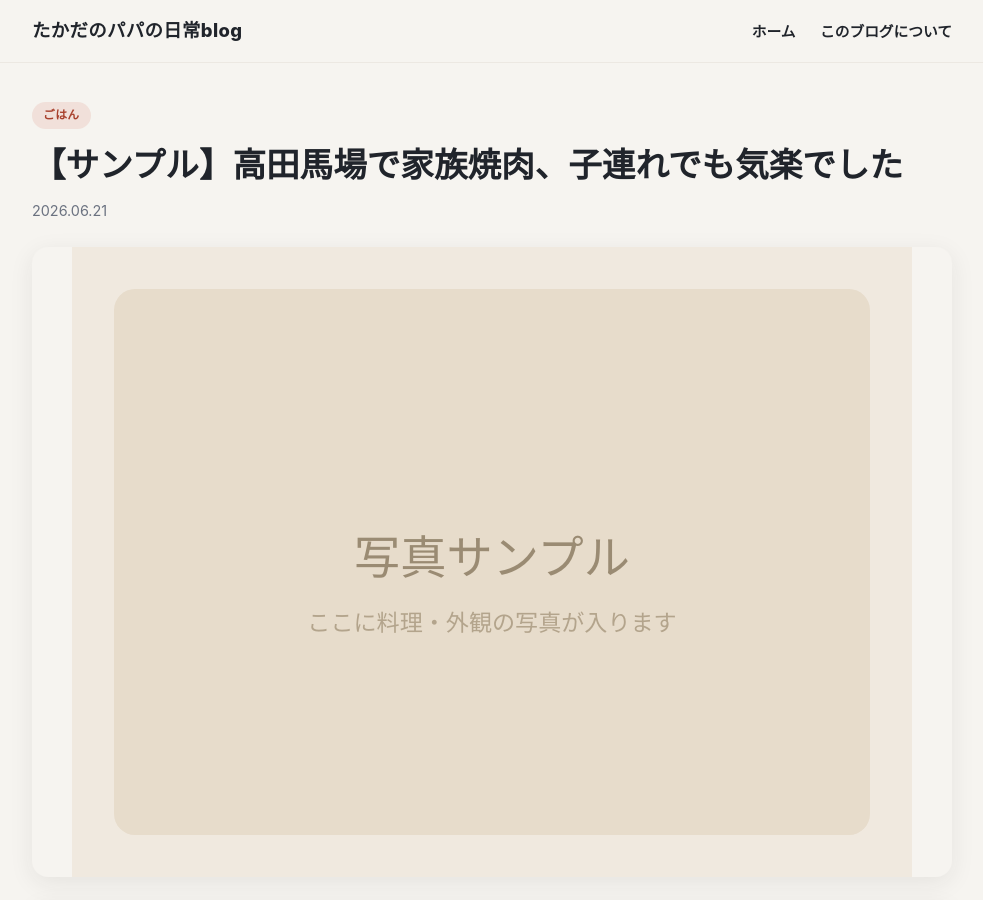
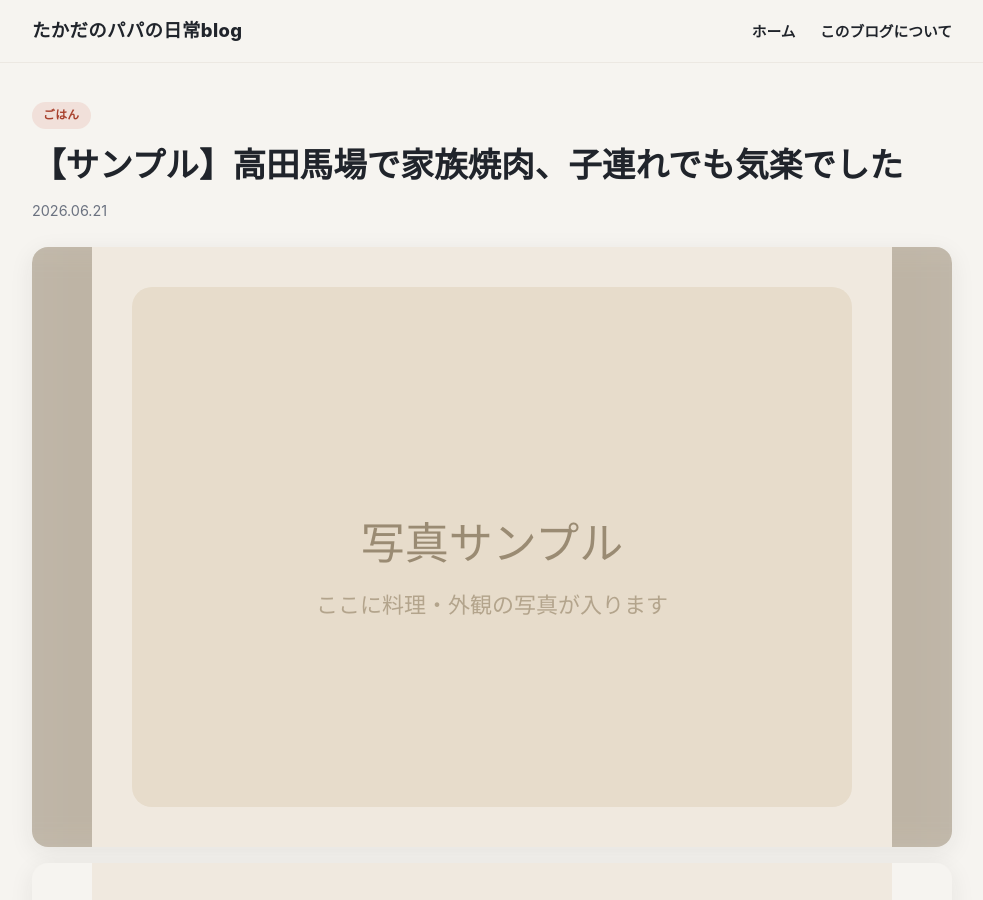
Before and after one commit to takadanopapa/life, a Jekyll site: the page built from _posts/2026-06-21-sample-yakiniku-takadanobaba.md, in a window 1280 px wide and 900 px high. Shown: the whole window, without its empty margins (148-1131 px from the left). Built offline with Jekyll 4.4.1, drawn with Linux system fonts in a browser that asks for light colours.

Commit message:
post: assets/css/style.scss

```diff
--- a/assets/css/style.scss
+++ b/assets/css/style.scss
@@ -205,15 +205,37 @@ a:hover { color: var(--accent-deep); }
 }
 
 /* 記事冒頭のメイン写真 */
-.post-hero img {
-  width: 100%;
-  height: auto;             /* 自然な縦横比で表示（切り抜かない） */
-  max-height: 70vh;         /* 縦長写真が画面を占有しすぎないよう上限だけ設定 */
-  object-fit: contain;      /* 枠に収める＝全体を見せる（cover は切り抜くので不可） */
-  background: var(--bg);    /* 余白はページ背景に馴染ませる */
+.post-hero {
+  position: relative;
+  overflow: hidden;
   border-radius: var(--radius);
   margin-bottom: 1em;
   box-shadow: var(--shadow);
+  background: var(--bg);
+}
+/* 背景に同じ写真をぼかして敷く（縦長でも余白が間延びしない） */
+.post-hero::before {
+  content: "";
+  position: absolute;
+  inset: 0;
+  background-image: var(--hero);
+  background-size: cover;
+  background-position: center;
+  filter: blur(30px) brightness(.82) saturate(1.1);
+  transform: scale(1.18);   /* ぼかしの端が透けないよう少し拡大 */
+  z-index: 0;
+}
+/* 写真本体は切り抜かず全体を中央に表示 */
+.post-hero img {
+  position: relative;
+  z-index: 1;
+  display: block;
+  margin: 0 auto;
+  width: auto;
+  max-width: 100%;
+  height: auto;
+  max-height: 70vh;
+  object-fit: contain;
 }
 
 /* 写真ギャラリー */
```
